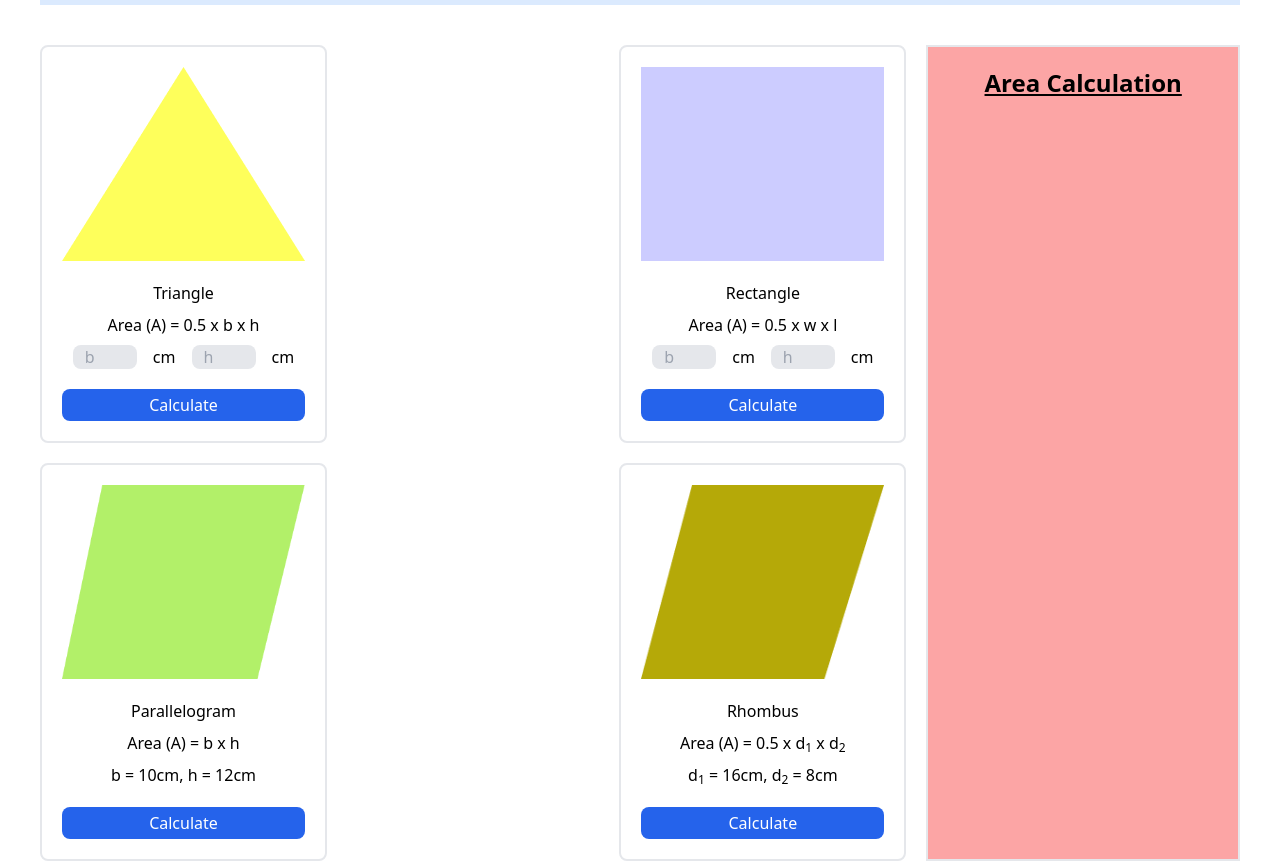
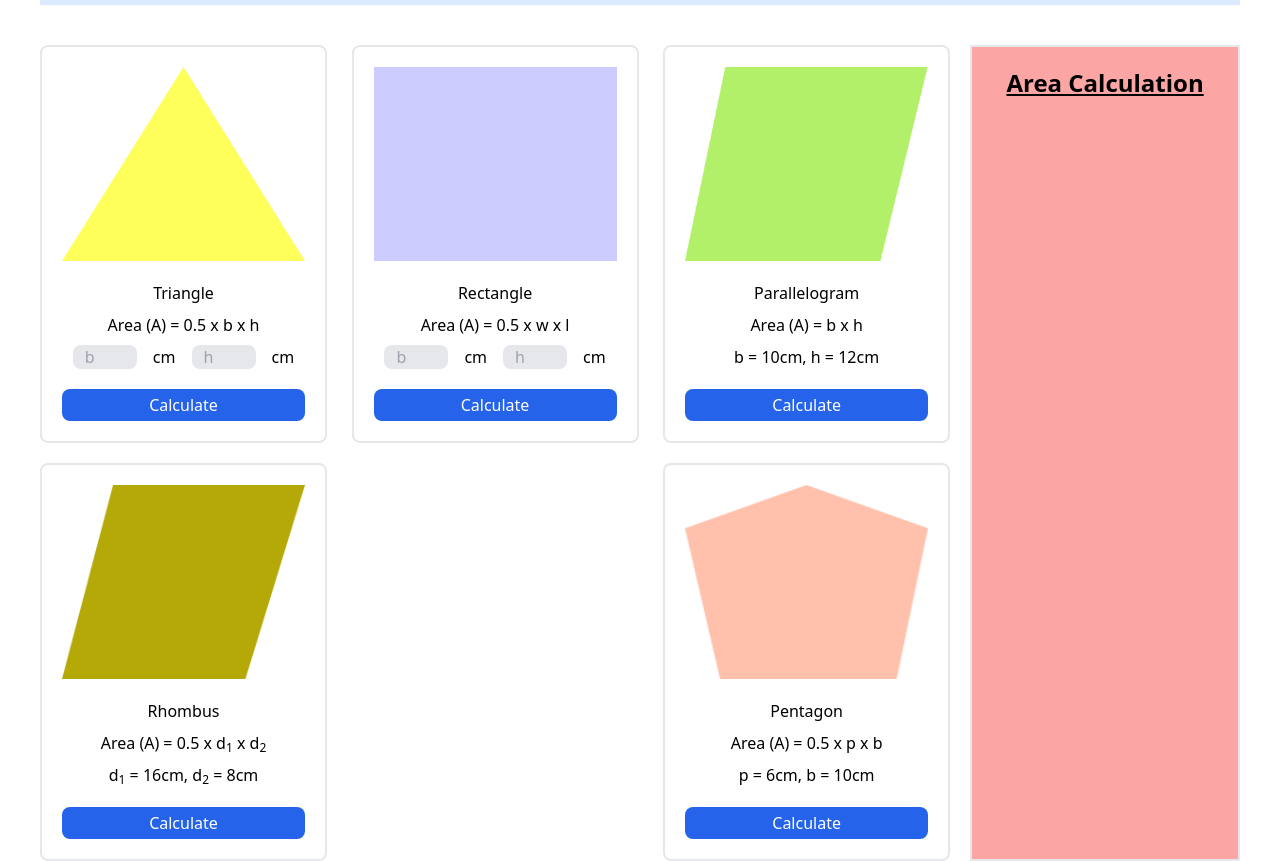
Before and after one commit to sourovmodak06/geometry-genius, a plain HTML site: page index.html in a window 1280 px wide. Shown: the part 71-932 px from the top of the page. Drawn offline with nearby package versions, Linux system fonts and the light colour scheme.

Commit message:
Pentagon Section

```diff
--- a/index.html
+++ b/index.html
@@ -73,6 +73,17 @@
                 <button class="m-5 py-1 w-full bg-blue-600 rounded-lg text-white">Calculate</button>
             </div>
             <!-- Rhombus Section End-->
+
+
+            <!-- Pentagon Section Start-->
+            <div class="border-solid border-2 border-gray-200 px-5 flex flex-col items-center rounded-lg">
+                <img class="my-5" src="./images/pentagon.png" alt="pentagon">
+                <h2>Pentagon</h2>
+                <h3 class="my-2">Area (A) = 0.5 x p x b</h3>
+                <h2>p = <span>6</span>cm, b = <span>10</span>cm</h2>
+                <button class="m-5 py-1 w-full bg-blue-600 rounded-lg text-white">Calculate</button>
+            </div>
+            <!-- Pentagon Section End-->
         </section>
         <section class="md:w-[35%] bg-red-300 border-solid border-2 border-gray-200 px-5">
             <h2 class="text-center underline font-semibold text-2xl py-5">Area Calculation</h2>
```
